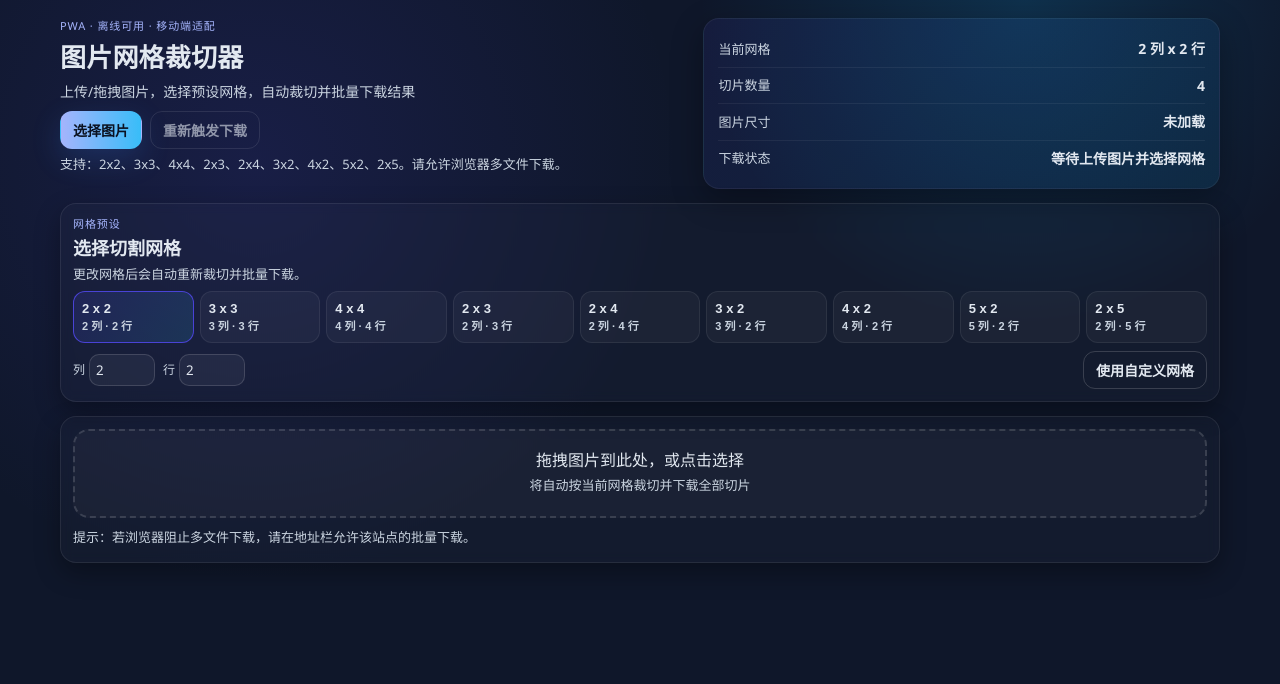
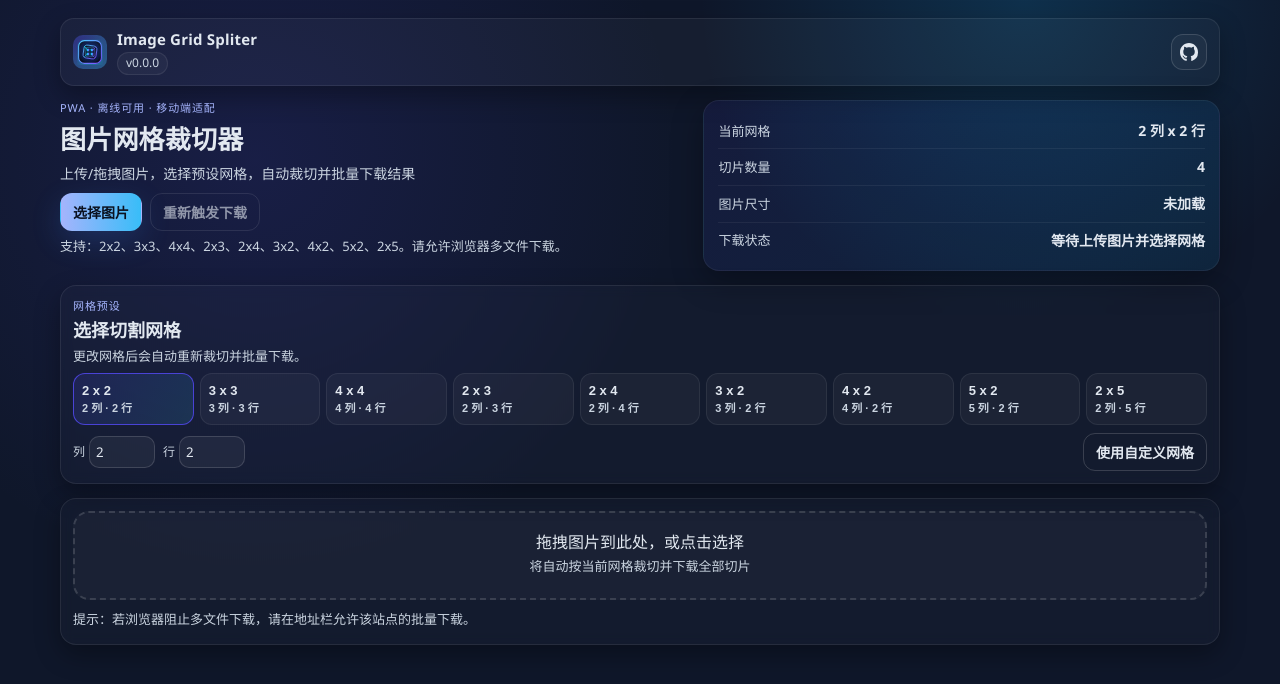
Before and after one commit to ccwq/image-grid-spliter, a Vue app: page / in a window 1280 px wide. Shown: the top 684 px of the page. Built offline with nearby package versions, Linux system fonts and the light colour scheme.

Commit message:
feat: add header branding with version and repo link

```diff
--- a/package.json
+++ b/package.json
@@ -2,7 +2,7 @@
   "name": "image-grid-spliter",
   "description": "图片网格裁切 PWA，支持预设网格、批量下载、移动端适配与 GitHub Pages 部署。",
   "private": true,
-  "version": "0.0.0",
+  "version": "0.1.0",
   "type": "module",
   "scripts": {
     "dev": "vite",
--- a/src/App.vue
+++ b/src/App.vue
@@ -33,6 +33,8 @@ const customCols = ref(defaultPreset.cols)
 const gridDescription = computed(() => `${selectedPreset.value.cols} 列 x ${selectedPreset.value.rows} 行`)
 const tileCount = computed(() => selectedPreset.value.cols * selectedPreset.value.rows)
 const hasImage = computed(() => Boolean(originalImage.value))
+const appVersion = __APP_VERSION__
+const githubUrl = 'https://github.com/ccwq/image-grid-spliter'
 
 const stripExtension = (name: string) => name.replace(/\.[^.]+$/, '') || 'tile'
 
@@ -237,6 +239,26 @@ onMounted(() => {
 
 <template>
   <main class="page">
+    <header class="app-header">
+      <div class="brand">
+        <div class="logo-mark">
+          <img src="/igs.svg" alt="Image Grid Spliter logo" />
+        </div>
+        <div class="brand-text">
+          <span class="brand-title">Image Grid Spliter</span>
+          <span class="brand-version">v{{ appVersion }}</span>
+        </div>
+      </div>
+      <a class="icon-button" :href="githubUrl" target="_blank" rel="noopener" aria-label="前往 GitHub 仓库">
+        <svg viewBox="0 0 16 16" aria-hidden="true" focusable="false">
+          <path
+            fill="currentColor"
+            d="M8 0C3.58 0 0 3.64 0 8.13c0 3.6 2.29 6.65 5.47 7.73.4.08.55-.18.55-.4 0-.2-.01-.86-.01-1.55-2.01.37-2.53-.5-2.69-.96-.09-.23-.48-.96-.82-1.15-.28-.15-.68-.52-.01-.53.63-.01 1.08.6 1.23.85.72 1.23 1.87.88 2.33.66.07-.53.28-.88.51-1.09-1.78-.2-3.64-.92-3.64-4.09 0-.9.31-1.64.82-2.22-.08-.2-.36-1.02.08-2.11 0 0 .67-.22 2.2.85.64-.18 1.32-.27 2-.27s1.36.09 2 .27c1.53-1.08 2.2-.85 2.2-.85.44 1.09.16 1.91.08 2.11.51.58.82 1.32.82 2.22 0 3.18-1.87 3.89-3.65 4.09.29.26.54.76.54 1.54 0 1.11-.01 2-.01 2.27 0 .22.15.48.55.4A8.01 8.01 0 0 0 16 8.13C16 3.64 12.42 0 8 0"
+          />
+        </svg>
+      </a>
+    </header>
+
     <header class="hero">
       <div class="hero-text">
         <p class="eyebrow">PWA · 离线可用 · 移动端适配</p>
@@ -368,6 +390,82 @@ onMounted(() => {
 </template>
 
 <style scoped>
+.app-header {
+  display: flex;
+  align-items: center;
+  justify-content: space-between;
+  padding: 10px 12px;
+  border: 1px solid rgba(255, 255, 255, 0.08);
+  border-radius: 14px;
+  background: rgba(255, 255, 255, 0.03);
+  box-shadow: 0 10px 26px rgba(0, 0, 0, 0.32);
+}
+
+.brand {
+  display: flex;
+  align-items: center;
+  gap: 10px;
+}
+
+.logo-mark {
+  width: 34px;
+  height: 34px;
+  border-radius: 10px;
+  background: radial-gradient(circle at 20% 20%, rgba(79, 70, 229, 0.4), rgba(56, 189, 248, 0.4));
+  display: grid;
+  place-items: center;
+  overflow: hidden;
+}
+
+.logo-mark img {
+  width: 26px;
+  height: 26px;
+}
+
+.brand-text {
+  display: flex;
+  flex-direction: column;
+  gap: 2px;
+}
+
+.brand-title {
+  font-weight: 700;
+  letter-spacing: 0.2px;
+}
+
+.brand-version {
+  font-size: 12px;
+  color: #cbd5e1;
+  padding: 2px 8px;
+  border-radius: 999px;
+  border: 1px solid rgba(255, 255, 255, 0.08);
+  background: rgba(255, 255, 255, 0.04);
+  width: fit-content;
+}
+
+.icon-button {
+  width: 36px;
+  height: 36px;
+  border-radius: 12px;
+  border: 1px solid rgba(255, 255, 255, 0.14);
+  background: rgba(255, 255, 255, 0.04);
+  display: grid;
+  place-items: center;
+  color: #e2e8f0;
+  transition: transform 0.12s ease, border-color 0.12s ease, background 0.12s ease;
+}
+
+.icon-button:hover {
+  transform: translateY(-1px);
+  border-color: rgba(56, 189, 248, 0.7);
+  background: rgba(56, 189, 248, 0.12);
+}
+
+.icon-button svg {
+  width: 18px;
+  height: 18px;
+}
+
 .page {
   display: flex;
   flex-direction: column;
@@ -691,6 +789,18 @@ onMounted(() => {
     gap: 10px;
   }
 
+  .app-header {
+    padding: 9px 10px;
+  }
+
+  .brand-title {
+    font-size: 14px;
+  }
+
+  .brand-version {
+    font-size: 11px;
+  }
+
   .hero {
     gap: 8px;
   }
--- a/src/vite-env.d.ts
+++ b/src/vite-env.d.ts
@@ -1,2 +1,3 @@
 /// <reference types="vite/client" />
+declare const __APP_VERSION__: string
 /// <reference types="vite-plugin-pwa/client" />
--- a/vite.config.ts
+++ b/vite.config.ts
@@ -3,10 +3,14 @@ import vue from '@vitejs/plugin-vue'
 import { VitePWA } from 'vite-plugin-pwa'
 
 const isGithubPages = process.env.GITHUB_PAGES === 'true'
+const appVersion = process.env.npm_package_version ?? '0.0.0'
 
 // https://vite.dev/config/
 export default defineConfig({
   base: isGithubPages ? '/image-grid-spliter/' : '/',
+  define: {
+    __APP_VERSION__: JSON.stringify(appVersion),
+  },
   plugins: [
     vue(),
     VitePWA({
```
